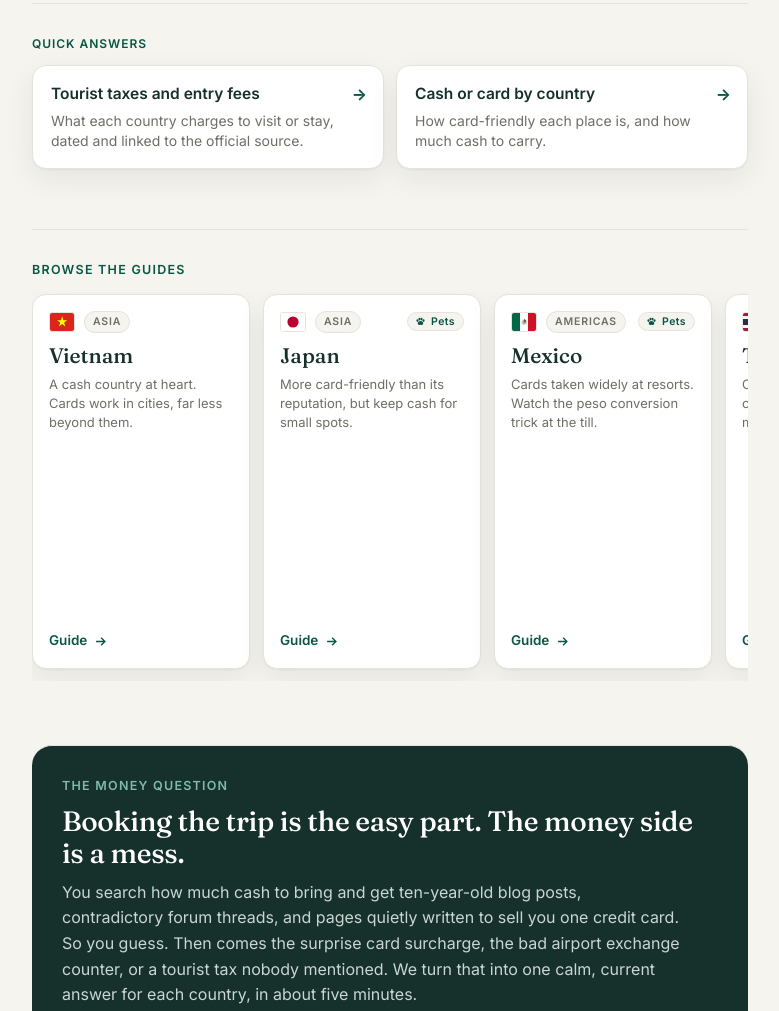
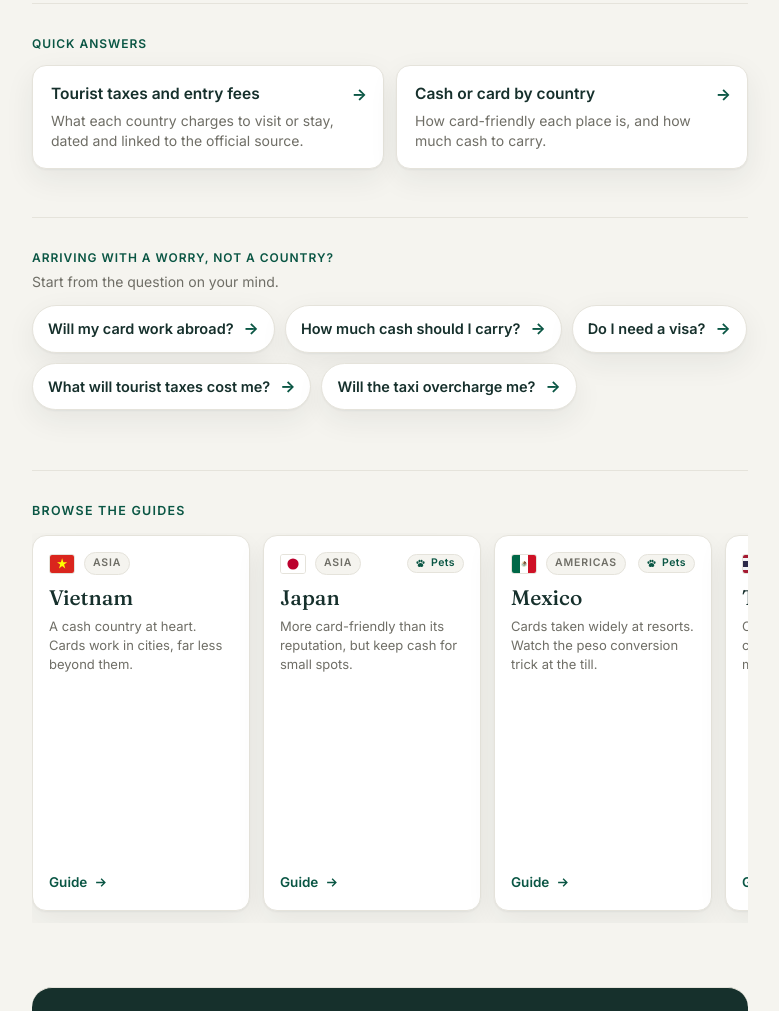
Before and after one commit to Varsanyi14/truetripcosts, an Astro site: page / in a window 1280 px wide. Shown: the part 689-1700 px from the top of the page, without its empty margins (250-1029 px from the left). Built offline with nearby package versions, Linux system fonts and the light colour scheme; Astro itself is replaced by a stand-in of ours.

Commit message:
Add decision-shortcut entry points to homepage
A "start from your question" block after the hero, routing readers
by worry rather than by country: card, cash, visa, tourist taxes,
and taxis, each linking to its existing topic page. Reuses design
tokens; scoped .dsc- styles, no collision. From the SEO spoke,
serialized through MAIN.

```diff
--- a/src/pages/index.astro
+++ b/src/pages/index.astro
@@ -64,6 +64,33 @@ const tick = '<svg class="tick" viewBox="0 0 24 24" fill="none" stroke="#15803D"
           <span class="qa-t">Cash or card by country</span>
           <span class="qa-d">How card-friendly each place is, and how much cash to carry.</span>
           <span class="qa-go" aria-hidden="true">&#8594;</span>
+        </a>
+      </div>
+    </section>
+
+    <section class="dsc" aria-label="Start from your question">
+      <p class="dsc-lab">Arriving with a worry, not a country?</p>
+      <p class="dsc-intro">Start from the question on your mind.</p>
+      <div class="dsc-grid">
+        <a class="dsc-chip" href="/cash-or-card">
+          <span class="dsc-q">Will my card work abroad?</span>
+          <span class="dsc-go" aria-hidden="true">&#8594;</span>
+        </a>
+        <a class="dsc-chip" href="/cash-or-card">
+          <span class="dsc-q">How much cash should I carry?</span>
+          <span class="dsc-go" aria-hidden="true">&#8594;</span>
+        </a>
+        <a class="dsc-chip" href="/passports-and-visas">
+          <span class="dsc-q">Do I need a visa?</span>
+          <span class="dsc-go" aria-hidden="true">&#8594;</span>
+        </a>
+        <a class="dsc-chip" href="/tourist-taxes">
+          <span class="dsc-q">What will tourist taxes cost me?</span>
+          <span class="dsc-go" aria-hidden="true">&#8594;</span>
+        </a>
+        <a class="dsc-chip" href="/taxis-and-ride-hailing">
+          <span class="dsc-q">Will the taxi overcharge me?</span>
+          <span class="dsc-go" aria-hidden="true">&#8594;</span>
         </a>
       </div>
     </section>
@@ -167,6 +194,16 @@ const tick = '<svg class="tick" viewBox="0 0 24 24" fill="none" stroke="#15803D"
     .qa-go{position:absolute;top:16px;right:16px;color:var(--teal-deep,#0A5644);font-weight:700}
     .qa-card:hover .qa-t{color:var(--teal-deep,#0A5644)}
     @media (max-width:560px){ .qa-grid{grid-template-columns:1fr} }
+    .dsc{margin:18px 0 4px}
+    .dsc-lab{font-size:12px;font-weight:600;color:var(--teal-deep,#0A5644);letter-spacing:.08em;text-transform:uppercase;margin:0 0 4px}
+    .dsc-intro{font-size:14px;color:var(--muted,#6F6E66);margin:0 0 12px}
+    .dsc-grid{display:flex;flex-wrap:wrap;gap:10px}
+    .dsc-chip{display:inline-flex;align-items:center;gap:10px;padding:10px 15px;border:1px solid var(--line,#E5E3DB);border-radius:999px;background:var(--card,#FFFFFF);box-shadow:var(--shadow);text-decoration:none}
+    .dsc-chip:hover{border-color:var(--teal,#0E7A5F)}
+    .dsc-q{font-weight:600;font-size:14.5px;color:var(--ink,#16302C)}
+    .dsc-go{color:var(--teal-deep,#0A5644);font-weight:700}
+    .dsc-chip:hover .dsc-q{color:var(--teal-deep,#0A5644)}
+    @media (max-width:560px){ .dsc-grid{flex-direction:column} .dsc-chip{justify-content:space-between} }
   </style>
 
   <script>
```
